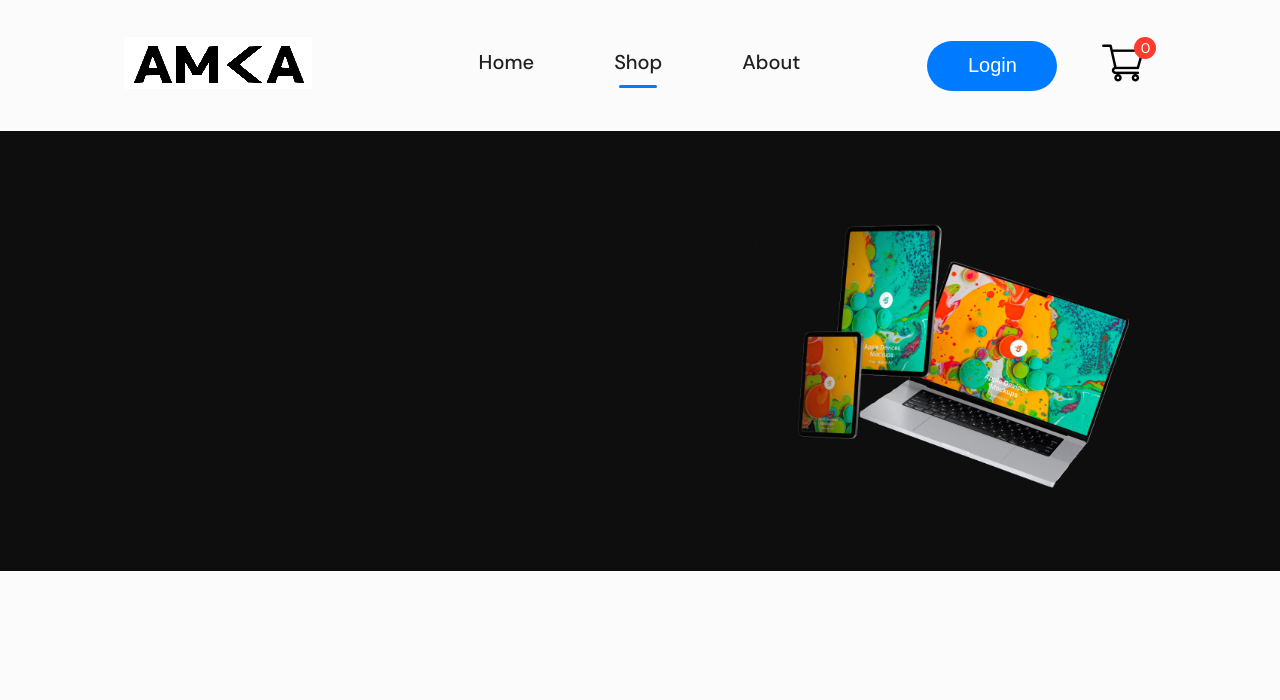
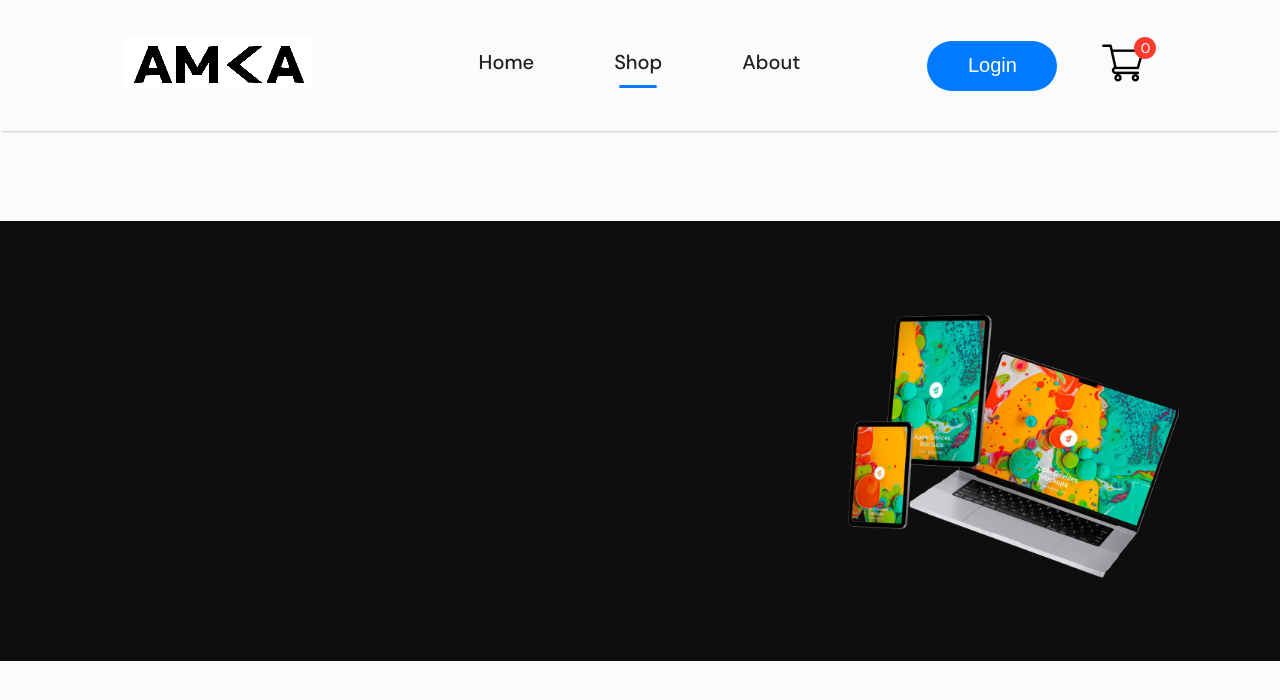
Before and after one commit to CayCall/AMCA-Tech-ECommerce-Store, a React (Create React App) app in the folder frontend/e-commerce-store/: page / in a window 1280 px wide. Both pictures are taken after a click on the item "Shop". Shown: the top 700 px of the page. Built offline with nearby package versions, Linux system fonts and the light colour scheme.

Commit message:
small changes

```diff
--- a/frontend/e-commerce-store/public/index.html
+++ b/frontend/e-commerce-store/public/index.html
@@ -6,8 +6,8 @@
     <meta name="viewport" content="width=device-width, initial-scale=1" />
     <meta name="theme-color" content="#000000" />
     <meta
-      name="description"
-      content="Web site created using create-react-app"
+      name="AMCA ECommerce Store"
+      content="Shop the latest in tech."
     />
     <link rel="apple-touch-icon" href="%PUBLIC_URL%/Logo_Icon.png" />
     <!--
--- a/frontend/e-commerce-store/src/Components/ShopHero/ShopHero.css
+++ b/frontend/e-commerce-store/src/Components/ShopHero/ShopHero.css
@@ -1,5 +1,9 @@
+.shop-hero{
+    padding-top: 90px;
+}
+
 .hero-left h2{
-    font-size: 60px;
+    font-size: 40px;
 }
 
 .fade-border-container {
@@ -9,7 +13,9 @@
     overflow: hidden;
     background-color: rgb(14, 14, 14);
 }
-
+.fade-border-container img{
+    margin-left: 50px;
+}
 .fade-border-container::before {
     content: "";
     position: absolute;
--- a/frontend/e-commerce-store/src/Components/ShopHero/ShopHero.jsx
+++ b/frontend/e-commerce-store/src/Components/ShopHero/ShopHero.jsx
@@ -4,7 +4,7 @@ import shopHeroImage from '../Assets/ShopHeroImage.png'
 
 const ShopHero = () => {
     return (
-        <div>
+        <div className='shop-hero'>
             <div className='hero'>
                 <div className='hero-left'>
                     <h2>
```
